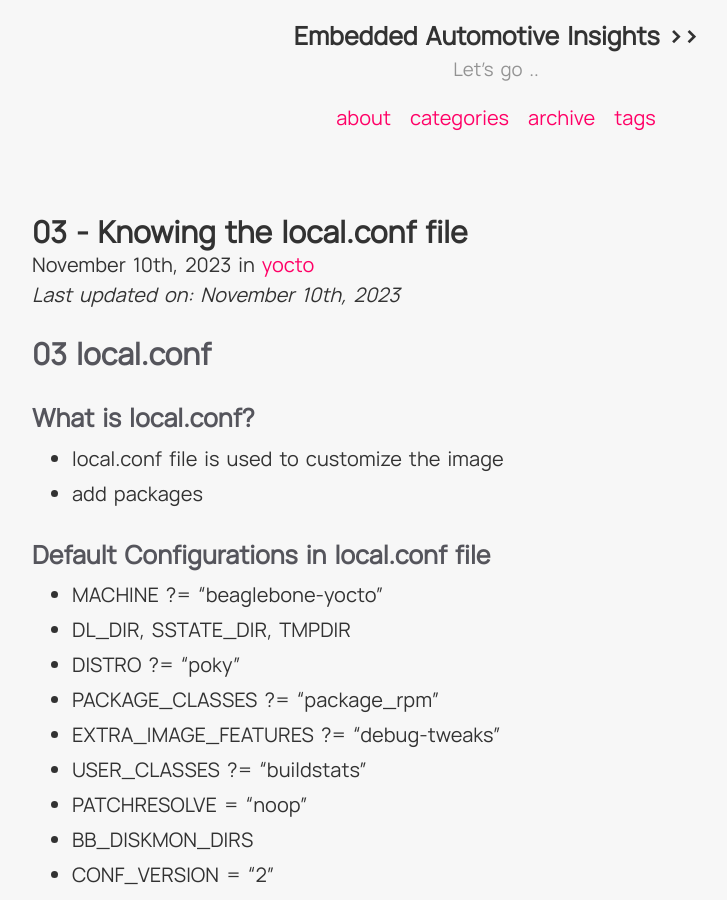
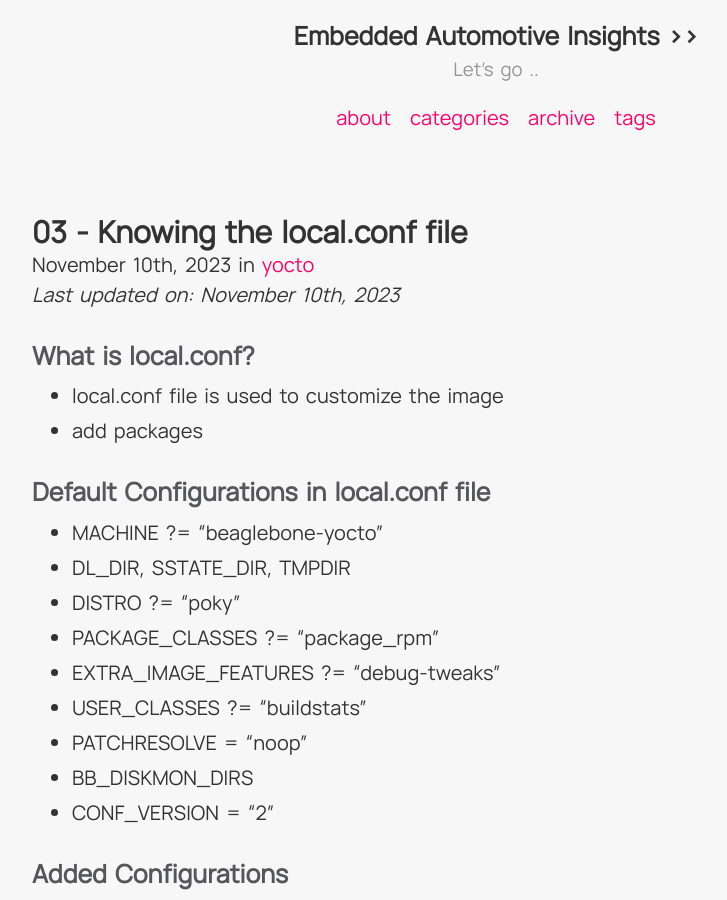
Before and after one commit to SangTDx/sangtdx.github, a Jekyll site: the page built from _posts/2023-11-10-#3-local.conf-file.md, in a window 1280 px wide and 900 px high. Shown: the whole window, without its empty margins (138-865 px from the left). Built offline with Jekyll 4.4.1, drawn with Linux system fonts in a browser that asks for light colours.

```diff
--- a/_posts/2023-11-10-#3-local.conf-file.md
+++ b/_posts/2023-11-10-#3-local.conf-file.md
@@ -6,8 +6,6 @@ categories: [yocto]
 tags: [yocto, beagleBone]
 last_modified_at: 2023-11-10
 ---
-
-# 03 local.conf
 
 ### What is local.conf?
 
```
